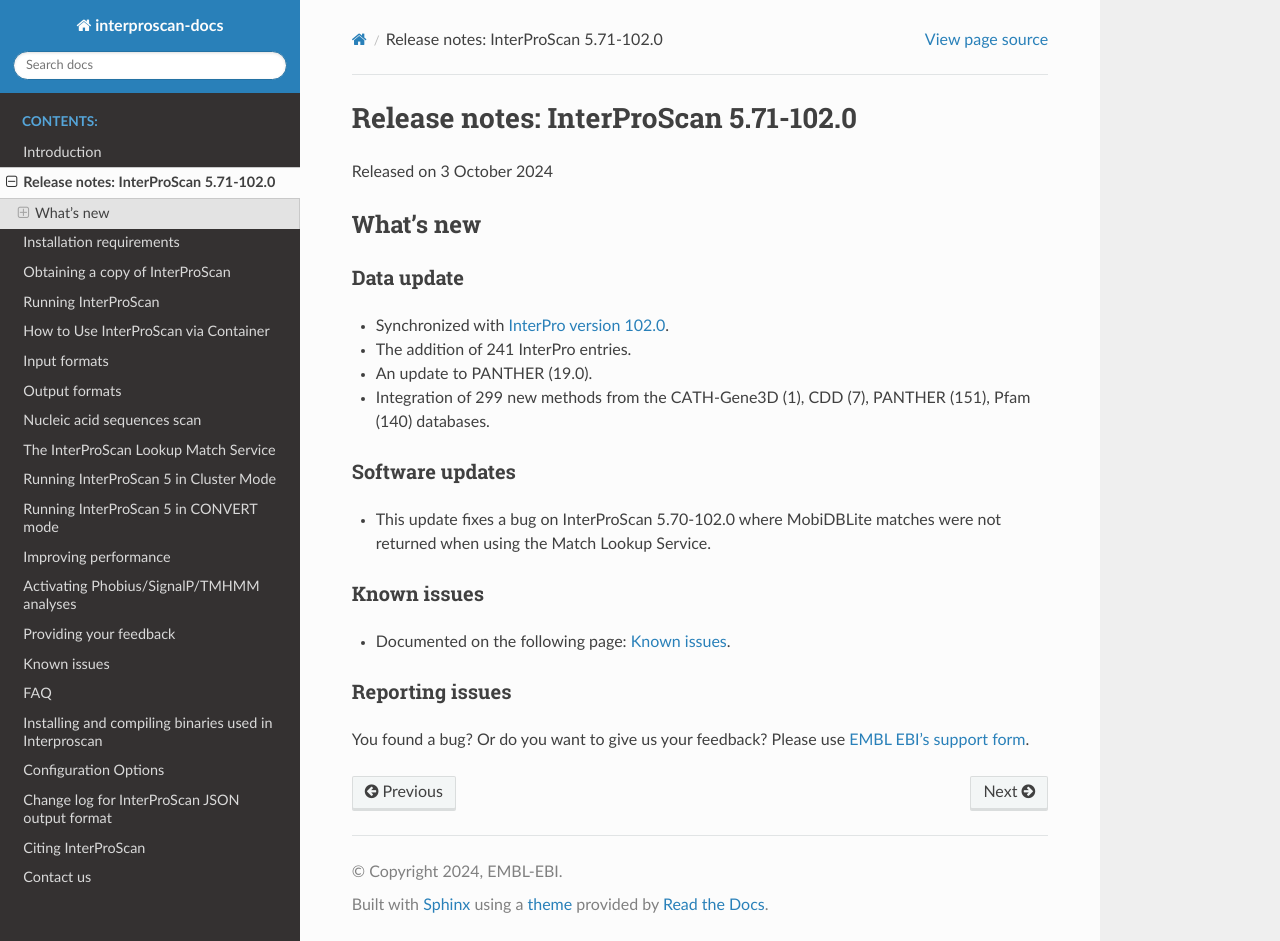
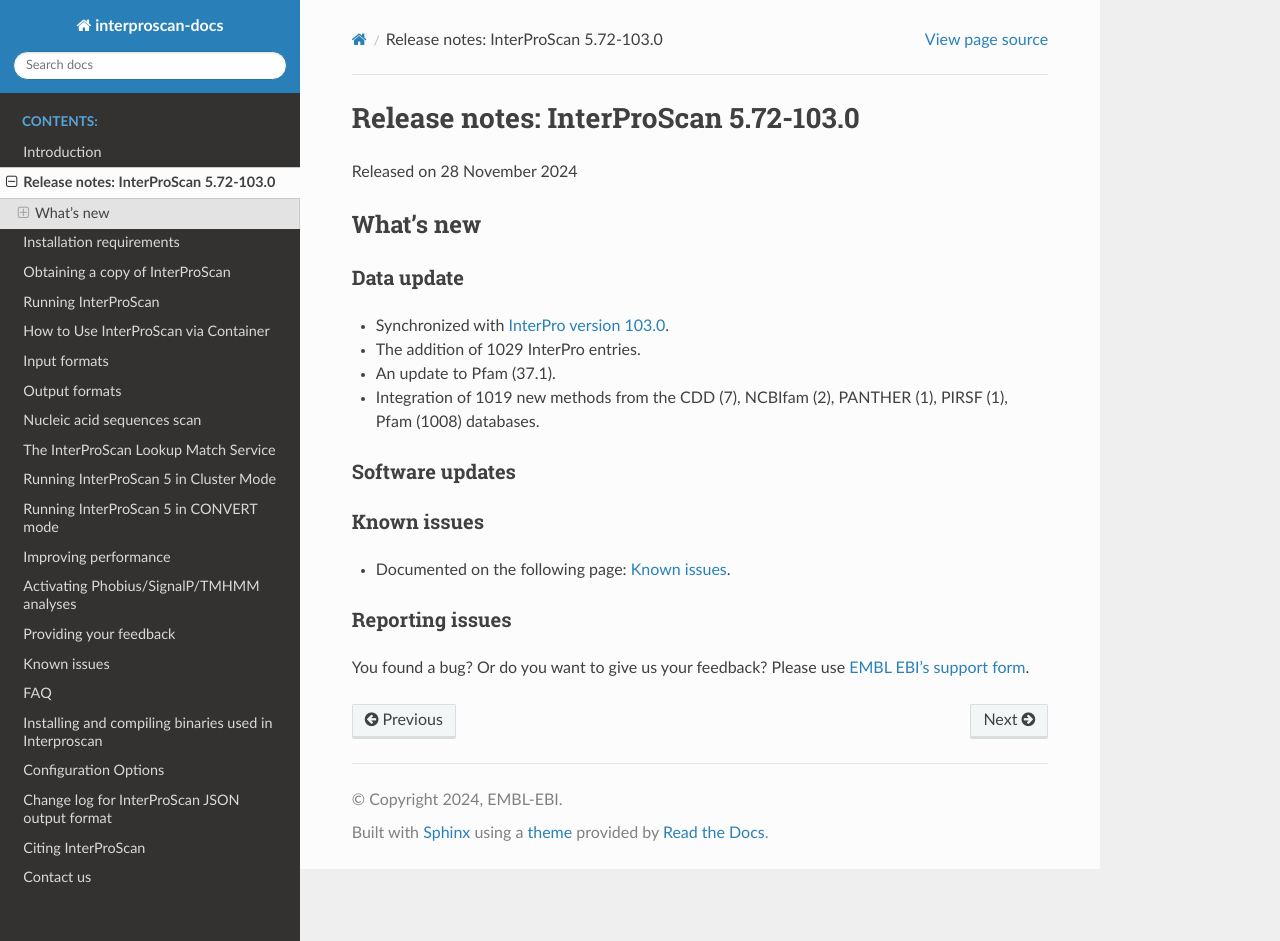
Before and after one commit to ebi-pf-team/interproscan-docs, a Sphinx documentation site: the page built from docs/ReleaseNotes.rst, in a window 1280 px wide and 941 px high. Built offline with Sphinx 7.4.7 and the Read the Docs theme 3.1.0, drawn with Linux system fonts in a browser that asks for light colours.

Commit message:
bump to 5.72-103.0

```diff
--- a/docs/ReleaseNotes.rst
+++ b/docs/ReleaseNotes.rst
@@ -1,7 +1,7 @@
-Release notes: InterProScan 5.71-102.0
+Release notes: InterProScan 5.72-103.0
 =====================================
 
-Released on 3 October 2024
+Released on 28 November 2024
 
 What’s new
 ~~~~~~~~~~
@@ -9,16 +9,13 @@
 Data update
 ^^^^^^^^^^^
 
--  Synchronized with `InterPro version 102.0 <http://www.ebi.ac.uk/interpro/release_notes/102.0/>`__.
--  The addition of 241 InterPro entries.
--  An update to PANTHER (19.0).
--  Integration of 299 new methods from the CATH-Gene3D (1), CDD (7), PANTHER (151), Pfam (140) databases.
+-  Synchronized with `InterPro version 103.0 <http://www.ebi.ac.uk/interpro/release_notes/103.0/>`__.
+-  The addition of 1029 InterPro entries.
+-  An update to Pfam (37.1).
+-  Integration of 1019 new methods from the CDD (7), NCBIfam (2), PANTHER (1), PIRSF (1), Pfam (1008) databases.
 
 Software updates
 ^^^^^^^^^^^^^^^^
-
-- This update fixes a bug on InterProScan 5.70-102.0 where MobiDBLite matches were not returned when
-  using the Match Lookup Service.
 
 
 Known issues
```
Also changed, not shown: docs/HowToDownload.rst (+6 -6 lines), docs/HowToUseViaContainer.rst (+9 -9 lines), docs/LocalLookupService.rst (+15 -15 lines).
